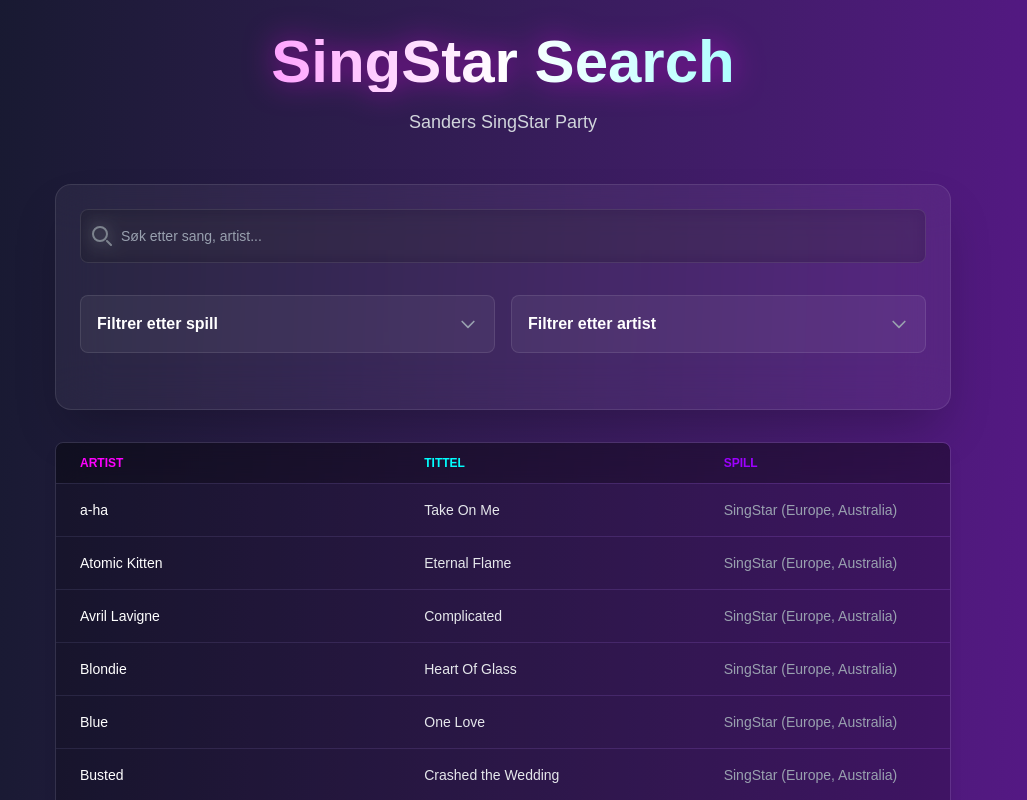
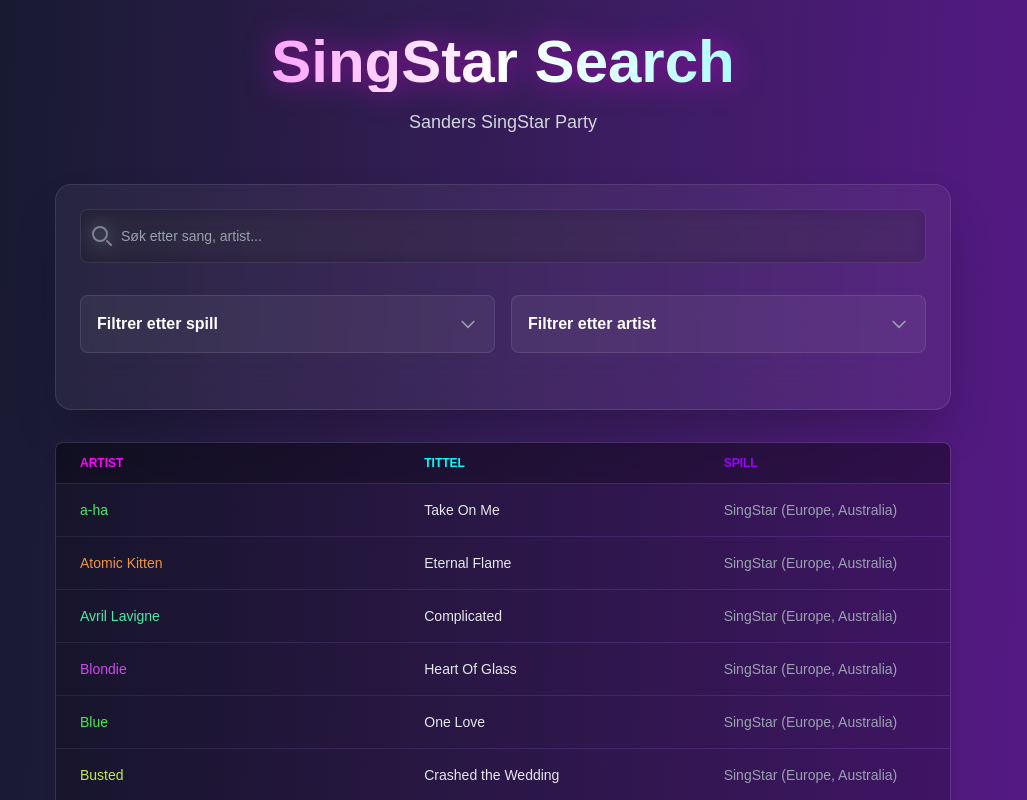
Before and after one commit to sanderpriv/singstar-party, a Next.js app: page / in a window 1280 px wide. Shown: the top 800 px of the page, without its empty margins (137-1164 px from the left). Built offline with nearby package versions, Linux system fonts and the light colour scheme.

Commit message:
feat: Introduce components for track listing and artist filtering, along with a utility for artist-based color generation.

```diff
--- a/src/components/ArtistFilter.tsx
+++ b/src/components/ArtistFilter.tsx
@@ -1,4 +1,5 @@
 import React, { useState, useMemo } from 'react';
+import { getArtistColor } from '@/utils/colors';
 
 interface ArtistFilterProps {
     artists: string[];
@@ -50,18 +51,24 @@
                         className="w-full px-4 py-2 mb-4 text-white bg-white/10 border border-white/20 rounded-lg focus:outline-none focus:border-secondary focus:ring-1 focus:ring-secondary placeholder-gray-400"
                     />
                     <div className="flex flex-wrap gap-2 max-h-60 overflow-y-auto custom-scrollbar">
-                        {filteredArtists.map((artist) => (
+                        {filteredArtists.map((artist) => {
+                            const isSelected = selectedArtists.includes(artist);
+                            const artistColor = getArtistColor(artist);
+
+                            return (
                                 <button
                                     key={artist}
                                     onClick={() => onToggleArtist(artist)}
-                                className={`px-3 py-1 text-sm font-medium rounded-full border transition-all duration-300 ${selectedArtists.includes(artist)
+                                    className={`px-3 py-1 text-sm font-medium rounded-full border transition-all duration-300 ${isSelected
                                         ? 'bg-secondary text-black border-secondary shadow-[0_0_10px_rgba(0,255,255,0.5)]'
-                                    : 'bg-white/10 text-gray-300 border-white/20 hover:bg-white/20 hover:border-white/40 backdrop-blur-sm'
+                                        : 'bg-white/10 border-white/20 hover:bg-white/20 hover:border-white/40 backdrop-blur-sm'
                                         }`}
+                                    style={!isSelected ? { color: artistColor, borderColor: artistColor } : {}}
                                 >
                                     {artist}
                                 </button>
-                        ))}
+                            );
+                        })}
                         {filteredArtists.length === 0 && (
                             <div className="text-gray-400 text-sm italic w-full text-center py-2">
                                 Ingen artister funnet
--- a/src/components/TrackList.tsx
+++ b/src/components/TrackList.tsx
@@ -1,5 +1,6 @@
 import React from 'react';
 import { Track } from '@/data/tracks';
+import { getArtistColor } from '@/utils/colors';
 
 interface TrackListProps {
     tracks: Track[];
@@ -20,7 +21,12 @@
                         className="bg-white/5 border border-white/10 rounded-lg p-4 shadow-sm hover:bg-white/10 transition-colors"
                     >
                         <div className="font-bold text-white text-lg mb-1">{track.title}</div>
-                        <div className="text-primary font-medium mb-2">{track.artist}</div>
+                        <div
+                            className="font-medium mb-2"
+                            style={{ color: getArtistColor(track.artist) }}
+                        >
+                            {track.artist}
+                        </div>
                         <div className="text-xs text-gray-400 uppercase tracking-wider">{track.game}</div>
                     </div>
                 ))}
@@ -48,7 +54,11 @@
                                 key={track.id}
                                 className="bg-black/20 border-b border-white/5 hover:bg-white/5 transition-colors"
                             >
-                                <th scope="row" className="px-6 py-4 font-medium text-white whitespace-nowrap">
+                                <th
+                                    scope="row"
+                                    className="px-6 py-4 font-medium whitespace-nowrap"
+                                    style={{ color: getArtistColor(track.artist) }}
+                                >
                                     {track.artist}
                                 </th>
                                 <td className="px-6 py-4 text-gray-200">
--- /dev/null
+++ b/src/utils/colors.ts
@@ -0,0 +1,14 @@
+export const getArtistColor = (artist: string): string => {
+    let hash = 0;
+    for (let i = 0; i < artist.length; i++) {
+        hash = artist.charCodeAt(i) + ((hash << 5) - hash);
+    }
+
+    // Generate hue from 0 to 360
+    const hue = Math.abs(hash % 360);
+
+    // Use fixed saturation and lightness for "neon" look
+    // 80% saturation makes it vivid
+    // 60% lightness ensures it's readable on dark backgrounds (but not too pastel)
+    return `hsl(${hue}, 80%, 60%)`;
+};
```
Lines whose indentation alone changed are shown as unchanged.
